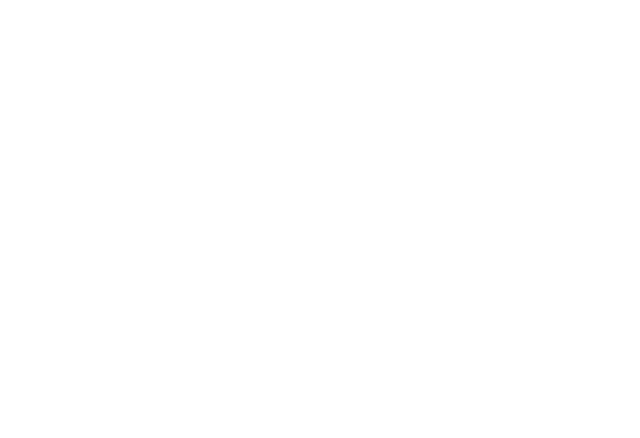
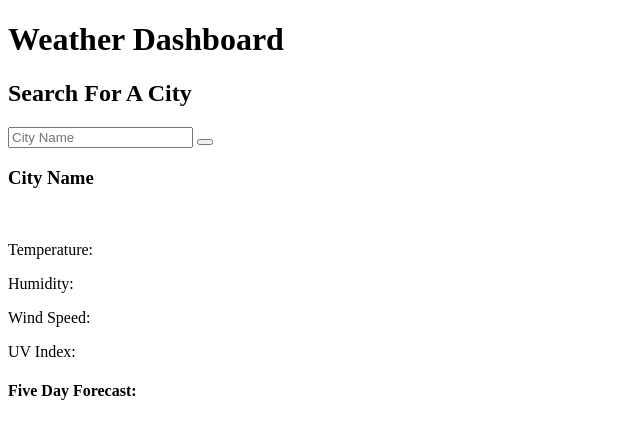
Before and after one commit to KyleEuman/Weather-dashboard-API, a plain HTML site: page index.html in a window 1280 px wide. Shown: the whole page, without its empty margins (0-640 px from the left). Drawn offline with nearby package versions, Linux system fonts and the light colour scheme.

Commit message:
HTML finished

```diff
--- a/index.html
+++ b/index.html
@@ -5,9 +5,57 @@
     <meta http-equiv="X-UA-Compatible" content="IE=edge">
     <meta name="viewport" content="width=device-width, initial-scale=1.0">
     <title>Weather Dashboard API</title>
+    <link href="https://fonts.googleapis.com/css?family=Roboto&display=swap" rel="stylesheet">
+    <script src="https://ajax.googleapis.com/ajax/libs/jquery/3.4.1/jquery.min.js"></script>
     <link rel='stylesheet' href="Assets/style.css"/>
 </head>
 <body>
+    <header class="Header"><h1>Weather Dashboard</h1></header>
+
+    <div class='container'>
+        <div class='search'>
+            <div class='row'>
+                <h2>Search For A City</h2>
+                <div class="row">
+                    <input type='text' class='searchInput' placeholder="City Name">
+                    <button type="submit" class="searchBtn">
+                        <i class="fas fa-search"></i>
+                    </button>
+                </div>
+            </div>
+        </div>
+    </div>
+
+    <div class='History'></div>
+
+    <div class='Container-two'>
+    <div class='Forecast'>
+        <div class='row'>
+            <h3 class='CityName'>City Name</h3>
+            <h3 class='currentdate'></h3>
+            <img class='WeatherIcon'></img>
+            </div>
+        </div>
+    </div>
+
+    <div class='row'>
+        <p class='temp'>Temperature:</p>
+    </div>
+    <div class='row'>
+        <p class='humidity'>Humidity:</p>
+    </div>
+    <div class='row'>
+        <p class='windspeed'>Wind Speed:</p>
+    </div>
+    <div class='row'>
+        <p class='UVindex'>UV Index:</p>
+    </div>
+
+    <div class='fiveday-container'>
+        <h4>Five Day Forecast:</h4>
+        <div class='Card-Row'></div>
+    </div>
+
 
 </body>
 <script src='Assets/script.js'></script>
```
